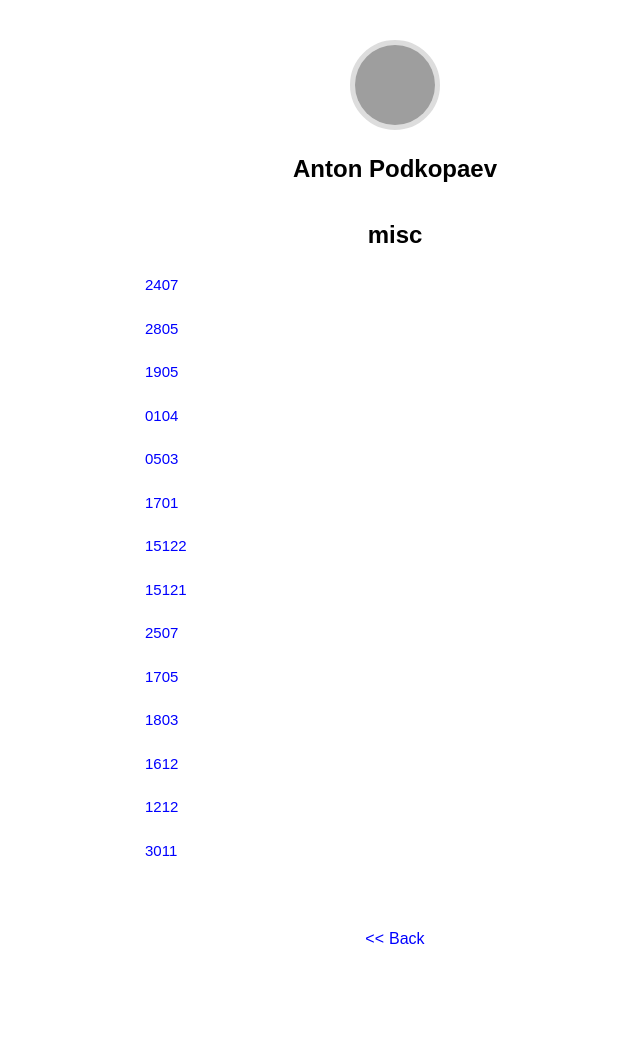
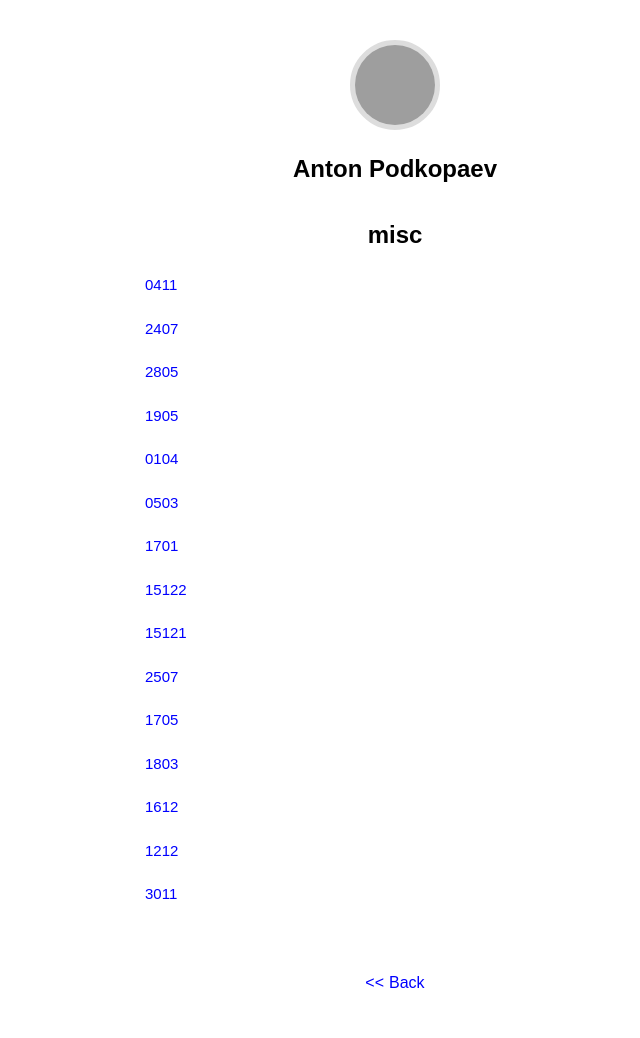
Before and after one commit to anlun/anlun.github.io, a Jekyll site: the page built from misc.md, in a window 1280 px wide. Shown: the whole page, without its empty margins (245-885 px from the left). Built offline with Jekyll 4.4.1, drawn with Linux system fonts in a browser that asks for light colours; some web fonts are replaced; before the commit the page ends 994 px from its top, so only the background shows below that; grey boxes are pictures that could not be loaded.

Commit message:
Added link to Sirius slides

```diff
--- a/misc.md
+++ b/misc.md
@@ -2,6 +2,8 @@
 layout: page
 title: misc
 ---
+[0411](https://github.com/anlun/publicFiles/raw/master/slides/2011-11-sirius.pdf)
+
 [2407](https://github.com/anlun/publicFiles/raw/master/slides/2021-07-24-lalambda.pdf)
 
 [2805](https://github.com/anlun/publicFiles/raw/master/slides/2021-syrcose-keynote.pdf)
```
